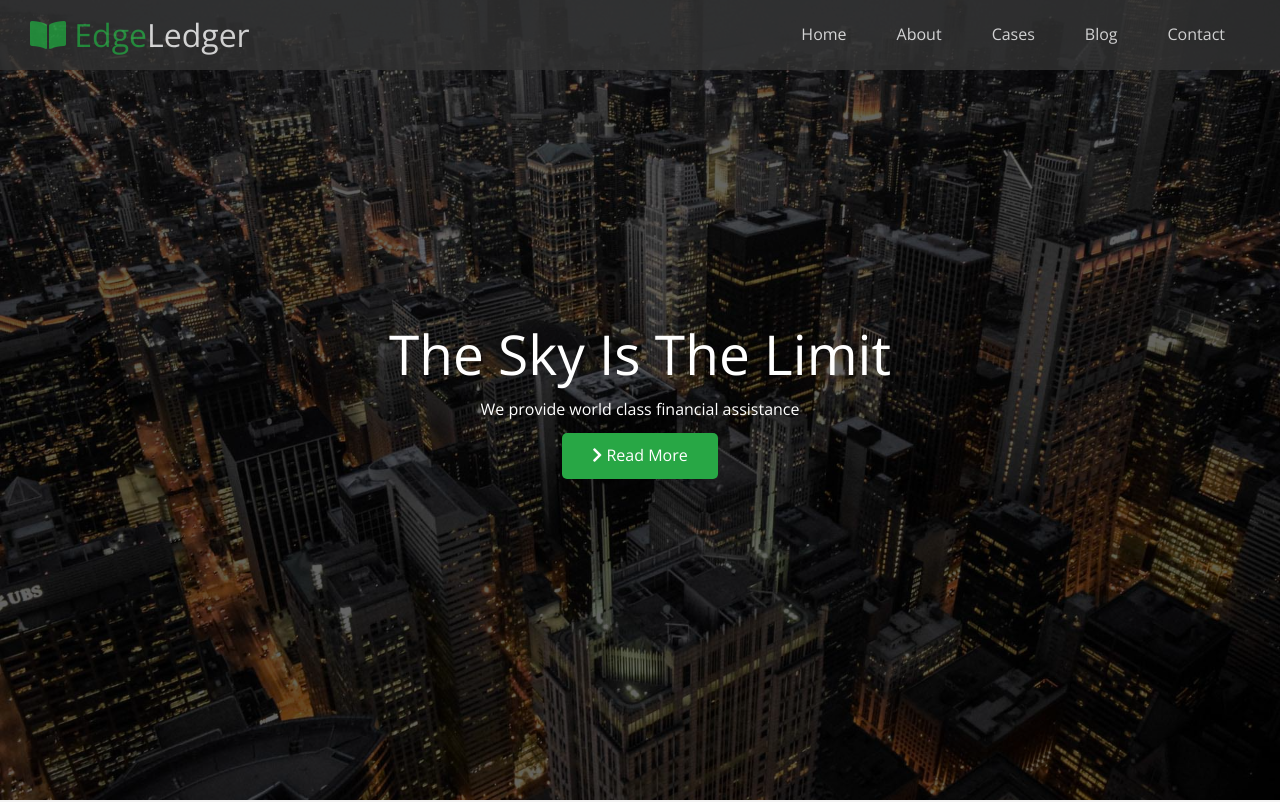
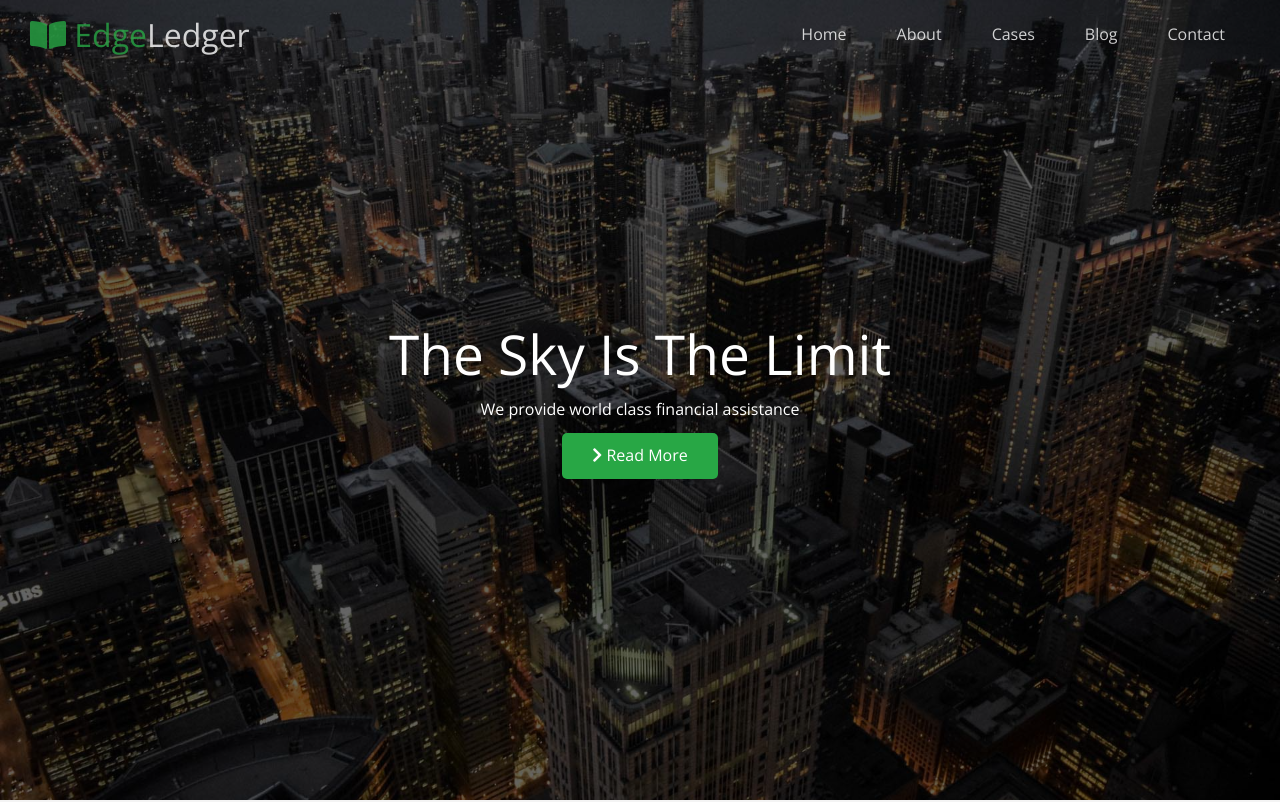
Before and after one commit to Josh363/edge-ledger, a plain HTML site: page index.html in a window 1280 px wide. Shown: the top 802 px of the page. Drawn offline with nearby package versions, Linux system fonts and the light colour scheme.

Commit message:
feat: added js scroll feature

```diff
--- a/css/style.css
+++ b/css/style.css
@@ -49,6 +49,11 @@ img {
     position: fixed;
     top: 0px;
     padding: 0 30px;
+    transition: 0.5s
+}
+
+.navbar.top {
+    background: transparent;
 }
 
 .navbar ul {
--- a/index.html
+++ b/index.html
@@ -16,7 +16,7 @@
 
   <body>
     <header class="hero">
-      <div id="navbar" class="navbar">
+      <div id="navbar" class="navbar top">
         <h1 class="logo">
           <span class="text-primary"><i class="fas fa-book-open"></i> Edge</span
           >Ledger
@@ -202,5 +202,30 @@
         </div>
         <p>Copyright &copy; 2020 - EdgeLedger</p>
     </footer>
+    <script
+  src="https://code.jquery.com/jquery-3.5.1.min.js"
+  integrity="sha256-9/aliU8dGd2tb6OSsuzixeV4y/faTqgFtohetphbbj0="
+  crossorigin="anonymous"></script>
+    <script>
+        const navbar = document.getElementById('navbar');
+        let scrolled = false;
+
+        window.onscroll = () => {
+            if(window.pageYOffset > 100) {
+                navbar.classList.remove('top');
+                if(!scrolled) {
+                    navbar.style.transform = 'translateY(-70px)'
+                }
+                setTimeout(() => {
+                    navbar.style.transform = 'translateY(0px)';
+                    scrolled = true;
+                }, 200)
+            } else {
+                navbar.classList.add('top')
+                scrolled = false;
+            }
+        }
+
+    </script>
   </body>
 </html>
```
